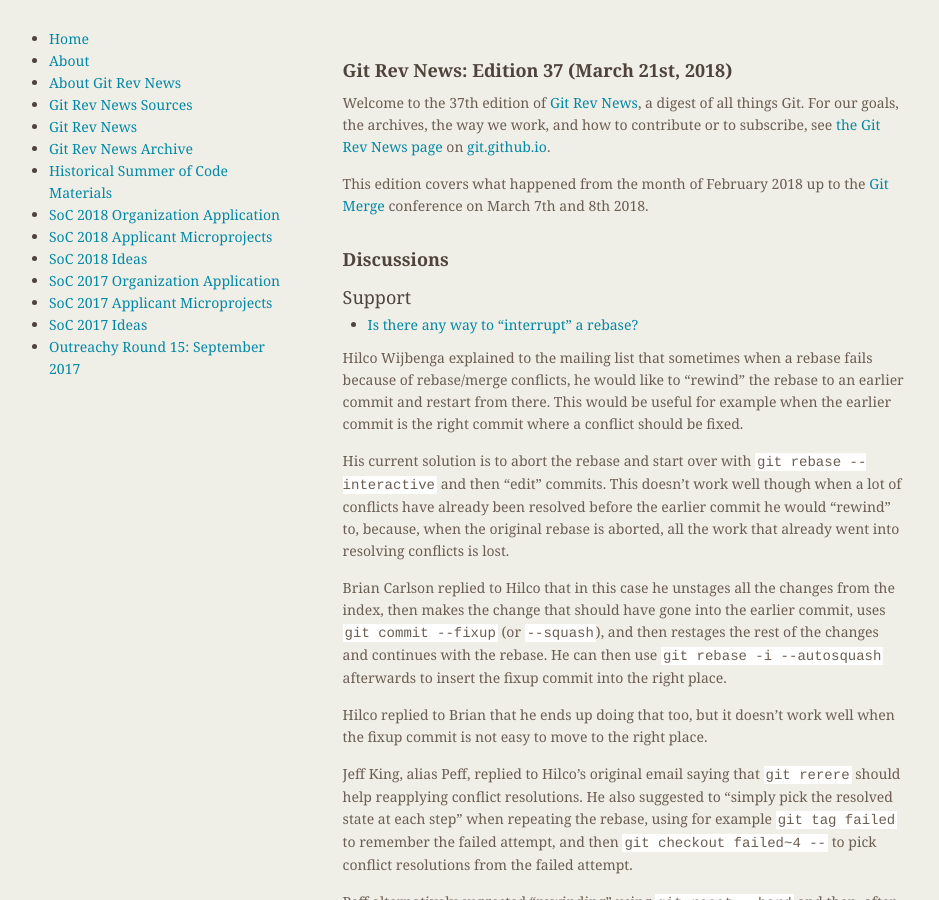
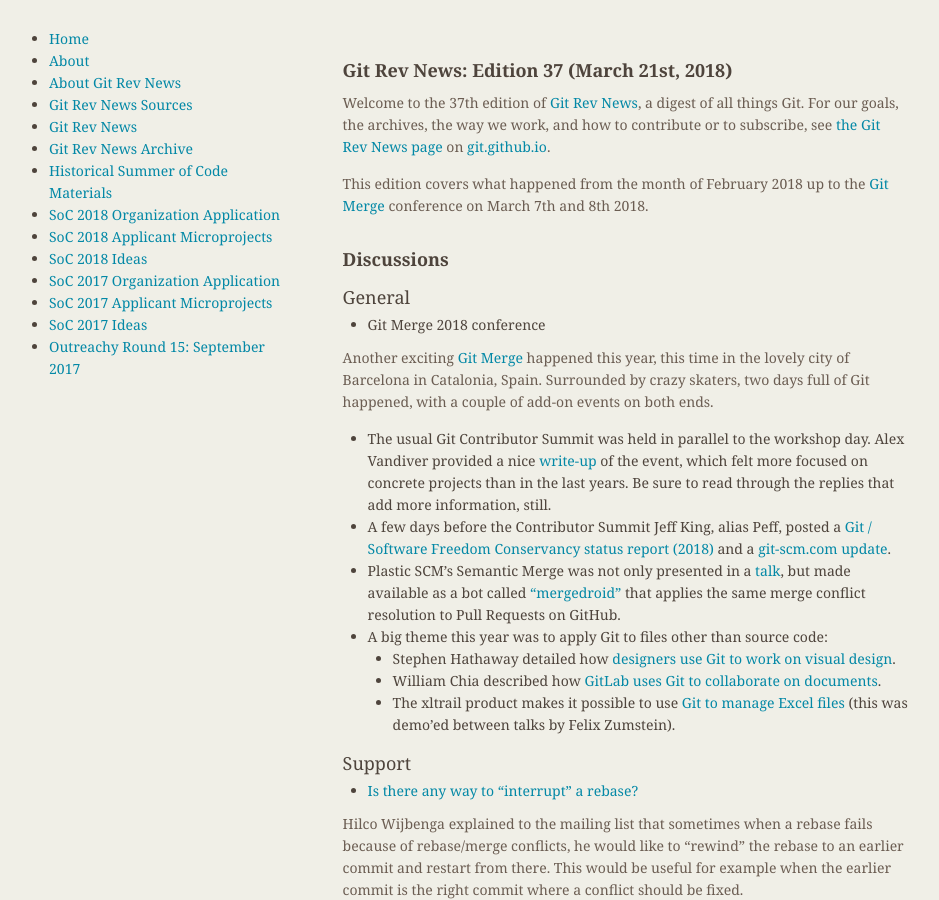
Before and after one commit to git/git.github.io, a Jekyll site: the page built from rev_news/drafts/edition-37.md, in a window 1280 px wide and 900 px high. Shown: the whole window, without its empty margins (174-1113 px from the left). Built offline with Jekyll 4.4.1, drawn with Linux system fonts in a browser that asks for light colours; some of the changed text lies outside the part shown.

Commit message:
rn-37: move Git Merge 2018 info to the top

```diff
--- a/rev_news/drafts/edition-37.md
+++ b/rev_news/drafts/edition-37.md
@@ -18,9 +18,20 @@
 
 ## Discussions
 
-<!---
 ### General
--->
+
+* Git Merge 2018 conference
+
+Another exciting [Git Merge](https://git-merge.com/) happened this year, this time in the lovely city of Barcelona in Catalonia, Spain. Surrounded by crazy skaters, two days full of Git happened, with a couple of add-on events on both ends.
+
+* The usual Git Contributor Summit was held in parallel to the workshop day. Alex Vandiver provided a nice [write-up](https://public-inbox.org/git/alpine.DEB.2.20.1803091557510.23109@alexmv-linux/) of the event, which felt more focused on concrete projects than in the last years. Be sure to read through the replies that add more information, still.
+* A few days before the Contributor Summit Jeff King, alias Peff, posted a [Git / Software Freedom Conservancy status report (2018)](https://public-inbox.org/git/20180306231609.GA1632@sigill.intra.peff.net/) and a [git-scm.com update](https://public-inbox.org/git/20180306230419.GA1373@sigill.intra.peff.net/).
+* Plastic SCM's Semantic Merge was not only presented in a [talk](https://git-merge.com/#pablo-santos-luaces), but made available as a bot called ["mergedroid"](https://gmaster.io/mergedroid) that applies the same merge conflict resolution to Pull Requests on GitHub.
+* A big theme this year was to apply Git to files other than source code:
+  * Stephen Hathaway detailed how [designers use Git to work on visual design](https://git-merge.com/#stephen-hathaway).
+  * William Chia described how [GitLab uses Git to collaborate on documents](https://git-merge.com/#william-chia).
+  * The xltrail product makes it possible to use [Git to manage Excel files](https://www.xltrail.com) (this was demo'ed between talks by Felix Zumstein).
+
 
 <!---
 ### Reviews
@@ -129,19 +140,8 @@
 * libgit2 [0.26.1](https://github.com/libgit2/libgit2/releases/tag/v0.26.1), [0.26.2](https://github.com/libgit2/libgit2/releases/tag/v0.26.2), [0.26.3](https://github.com/libgit2/libgit2/releases/tag/v0.26.3)
 * LibGit2Sharp [0.24.1](https://github.com/libgit2/libgit2sharp/releases/tag/v0.24.1)
 
+
 ## Other News
-
-__News from Git Merge 2018__
-
-Another exciting [Git Merge](https://git-merge.com/) happened this year, this time in the lovely city of Barcelona in Catalonia, Spain. Surrounded by crazy skaters, two days full of Git happened, with a couple of add-on events on both ends.
-
-* The usual Git Contributor Summit was held in parallel to the workshop day. Alex Vandiver provided a nice [write-up](https://public-inbox.org/git/alpine.DEB.2.20.1803091557510.23109@alexmv-linux/) of the event, which felt more focused on concrete projects than in the last years. Be sure to read through the replies that add more information, still.
-* A few days before the Contributor Summit Jeff King, alias Peff, posted a [Git / Software Freedom Conservancy status report (2018)](https://public-inbox.org/git/20180306231609.GA1632@sigill.intra.peff.net/) and a [git-scm.com update](https://public-inbox.org/git/20180306230419.GA1373@sigill.intra.peff.net/).
-* Plastic SCM's Semantic Merge was not only presented in a [talk](https://git-merge.com/#pablo-santos-luaces), but made available as a bot called ["mergedroid"](https://gmaster.io/mergedroid) that applies the same merge conflict resolution to Pull Requests on GitHub.
-* A big theme this year was to apply Git to files other than source code:
-  * Stephen Hathaway detailed how [designers use Git to work on visual design](https://git-merge.com/#stephen-hathaway).
-  * William Chia described how [GitLab uses Git to collaborate on documents](https://git-merge.com/#william-chia).
-  * The xltrail product makes it possible to use [Git to manage Excel files](https://www.xltrail.com) (this was demo'ed between talks by Felix Zumstein).
 
 
 __Various__
```
